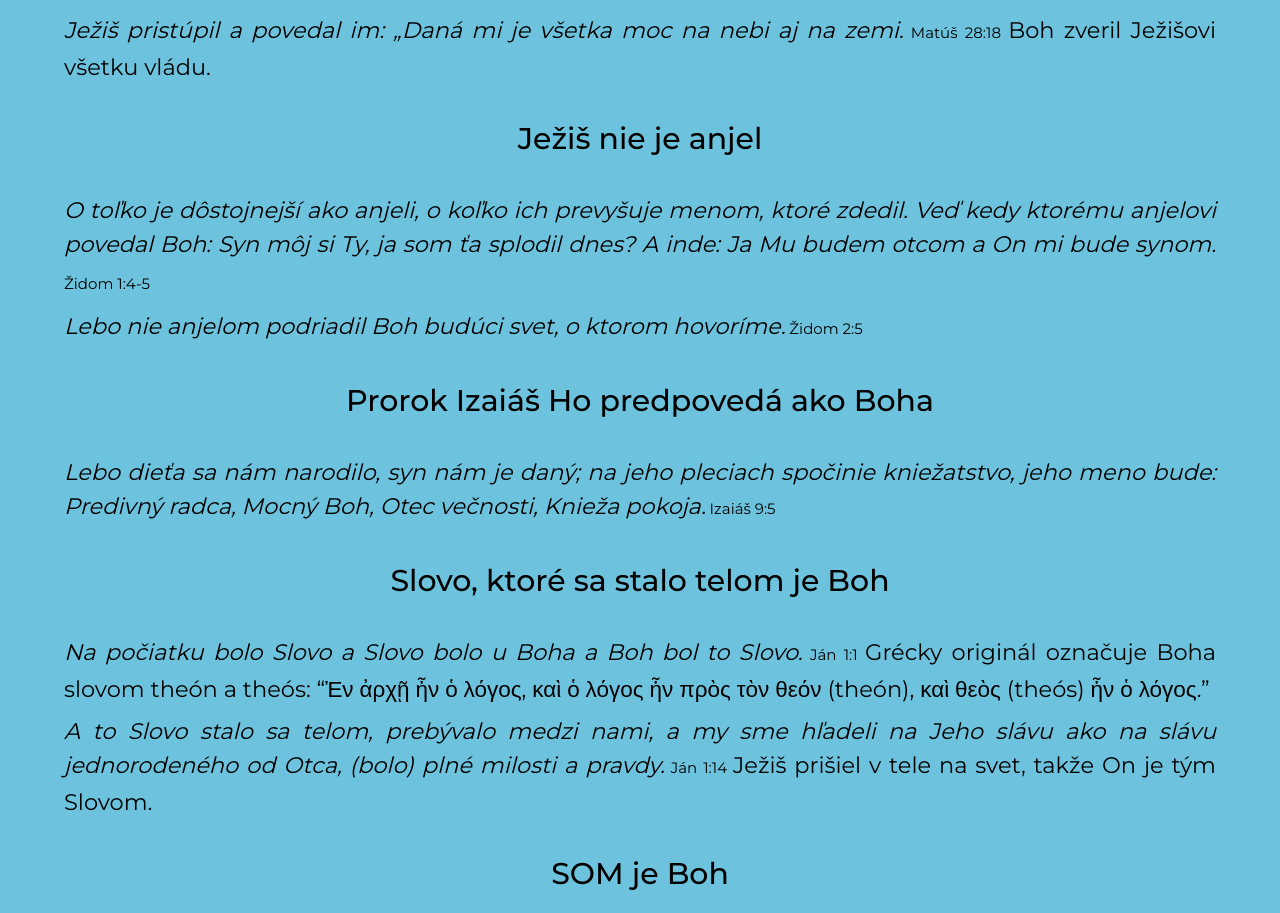
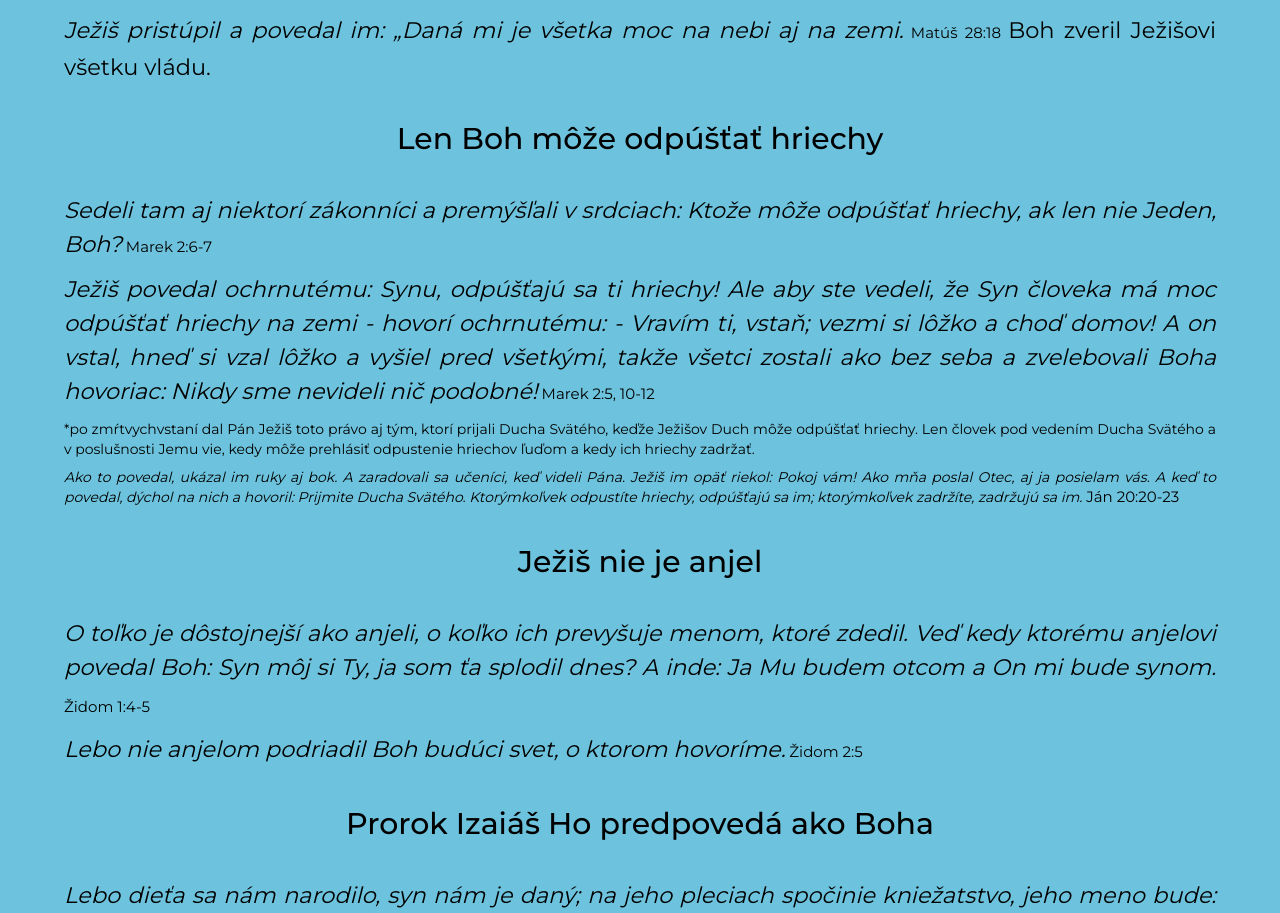
Before and after one commit to pkvarg/svedkovia-r, a React (Vite) app: page /je-jezis-boh in a window 1280 px wide. Shown: the part 1545-2458 px from the top of the page. Built offline with nearby package versions, Linux system fonts and the light colour scheme.

Commit message:
added Only God can forgive sins

```diff
--- a/src/JesusGod.json
+++ b/src/JesusGod.json
@@ -51,6 +51,15 @@
     "jRef8": "Matúš 28:18",
 
     "jText7": "Boh zveril Ježišovi všetku vládu.",
+
+    "jSub6_5": "Len Boh môže odpúšťať hriechy",
+    "jVerse6_5a": "Sedeli tam aj niektorí zákonníci a premýšľali v srdciach: Ktože môže odpúšťať hriechy, ak len nie Jeden, Boh?",
+    "jRef6_5a": "Marek 2:6-7",
+    "jVerse6_5b": "Ježiš povedal ochrnutému: Synu, odpúšťajú sa ti hriechy! Ale aby ste vedeli, že Syn človeka má moc odpúšťať hriechy na zemi - hovorí ochrnutému: - Vravím ti, vstaň; vezmi si lôžko a choď domov! A on vstal, hneď si vzal lôžko a vyšiel pred všetkými, takže všetci zostali ako bez seba a zvelebovali Boha hovoriac: Nikdy sme nevideli nič podobné!",
+    "jRef6_5b": "Marek 2:5, 10-12",
+    "jText6_5": "*po zmŕtvychvstaní dal Pán Ježiš toto právo aj tým, ktorí prijali Ducha Svätého, keďže Ježišov Duch môže odpúšťať hriechy. Len človek pod vedením Ducha Svätého a v poslušnosti Jemu vie, kedy môže prehlásiť odpustenie hriechov ľuďom a kedy ich hriechy zadržať.",
+    "jVerse6_5c": "Ako to povedal, ukázal im ruky aj bok. A zaradovali sa učeníci, keď videli Pána. Ježiš im opäť riekol: Pokoj vám! Ako mňa poslal Otec, aj ja posielam vás. A keď to povedal, dýchol na nich a hovoril: Prijmite Ducha Svätého. Ktorýmkoľvek odpustíte hriechy, odpúšťajú sa im; ktorýmkoľvek zadržíte, zadržujú sa im.",
+    "jRef6_5c": "Ján 20:20-23",
 
     "jSub7": "Ježiš nie je anjel",
 
@@ -151,6 +160,15 @@
     "jRef8": "Matthew 28:18",
     "jText7": "God entrusted all the reign to Jesus.",
 
+    "jSub6_5": "Only God can forgive sins",
+    "jVerse6_5a": "Now some teachers of the law were sitting there, thinking to themselves, Who can forgive sins but God alone?",
+    "jRef6_5a": "Mark 2:6-7",
+    "jVerse6_5b": "Jesus said to the paralyzed man, Son, your sins are forgiven. But I want you to know that the Son of Man has authority on earth to forgive sins. So he said to the man, I tell you, get up, take your mat and go home. He got up, took his mat and walked out in full view of them all. This amazed everyone and they praised God, saying, We have never seen anything like this!",
+    "jRef6_5b": "Mark 2:5, 10-12",
+    "jText6_5": "*After the resurrection, the Lord Jesus gave this right to those who received the Holy Spirit, since the Spirit of Jesus can forgive sins. Only a person under the guidance of the Holy Spirit and obedience to Him knows, when to declare the forgiveness of sins to people and when to retain their sins.",
+    "jVerse6_5c": "After he said this, he showed them his hands and side. The disciples were overjoyed when they saw the Lord. Again Jesus said, Peace be with you! As the Father has sent me, I am sending you. And with that he breathed on them and said, Receive the Holy Spirit. If you forgive anyone's sins, their sins are forgiven; if you do not forgive them, they are not forgiven.",
+    "jRef6_5c": "John 20:20-23",
+
     "jSub7": "Jesus is not an angel",
     "jVerse9": "So He became as far superior to the angels as the name He has inherited is excellent beyond theirs. For to which of the angels did God ever say: “You are My Son; today I have become Your Father”? Or again: “I will be His Father, and He will be My Son.” ",
     "jRef9": "Hebrews 1:4-5",
@@ -242,6 +260,15 @@
 
     "jText7": "Bůh svěřil Ježíši všechnu vládu.",
 
+    "jSub6_5": "Jen Bůh může odpouštět hříchy",
+    "jVerse6_5a": "Seděli tam někteří ze zákoníků a v duchu uvažovali: Kdo jiný může odpouštět hříchy než Bůh?",
+    "jRef6_5a": "Marek 2:6-7",
+    "jVerse6_5b": "Ježíš řekl ochrnutému: Synu, odpouštějí se ti hříchy. Abyste však věděli, že Syn člověka má moc na zemi odpouštět hříchy – řekne ochrnutému: Pravím ti, vstaň, vezmi své lože a jdi domů! On vstal, vzal hned své lože a vyšel před očima všech, takže všichni žasli a chválili Boha: Něco takového jsme ještě nikdy neviděli.",
+    "jRef6_5b": "Marek 2:5, 10-12",
+    "jText6_5": "*po zmrtvýchvstání dal Pán Ježíš toto právo i těm, kteří přijali Ducha Svatého, protože Ježíšův Duch může odpouštět hříchy. Jen člověk pod vedením Ducha Svatého a v poslušnosti Jemu ví, kdy může prohlásit odpuštění hříchů lidem a kdy je hříchy zadržet.",
+    "jVerse6_5c": "Když to řekl, ukázal jim ruce a bok. Učedníci se zaradovali, když spatřili Pána. Ježíš jim znovu řekl: Pokoj vám. Jako mne poslal Otec, tak já posílám vás. Po těch slovech na ně dechl a řekl jim: Přijměte Ducha svatého. Komu odpustíte hříchy, tomu jsou odpuštěny, komu je neodpustíte, tomu odpuštěny nejsou.",
+    "jRef6_5c": "Jan 20:20-23",
+
     "jSub7": "  Ježíš není anděl",
 
     "jVerse9": "O tolik je důstojnější než andělé, o kolik je převyšuje jménem, které zdědil. Vždyť kdy kterému andělovi řekl Bůh: Synu můj jsi Ty, já jsem tě zplodil dnes? A jinde: Já Mu budu otcem a On mi bude synem.",
--- a/src/context/StateContext.jsx
+++ b/src/context/StateContext.jsx
@@ -2,13 +2,10 @@ import React, { createContext, useContext, useState, useEffect } from 'react'
 const Context = createContext()
 
 export const StateContext = ({ children }) => {
-  const [language, setLanguage] = useState('slovak')
-
-  useEffect(() => {
+  const [language, setLanguage] = useState(() => {
     const LocalStorageLanguage = window.localStorage.getItem('language')
-    if (LocalStorageLanguage !== null)
-      setLanguage(JSON.parse(LocalStorageLanguage))
-  }, [])
+    return LocalStorageLanguage ? JSON.parse(LocalStorageLanguage) : 'slovak'
+  })
 
   useEffect(() => {
     window.localStorage.setItem('language', JSON.stringify(language))
--- a/src/pages/Jezis.jsx
+++ b/src/pages/Jezis.jsx
@@ -173,6 +173,44 @@ const Jezis = () => {
             </span>
             {content.jText7}
             {/* Boh zveril Ježišovi všetku vládu.{' '} */}
+          </p>
+
+          <h3 className='text-center my-8'>
+            {content.jSub6_5}
+          </h3>
+
+          <p>
+            <span className='italic'>
+              {content.jVerse6_5a}
+            </span>
+            <span id='verse-ref'>
+              {' '}
+              {content.jRef6_5a}
+            </span>
+          </p>
+
+          <p className='mt-2'>
+            <span className='italic'>
+              {content.jVerse6_5b}
+            </span>
+            <span id='verse-ref'>
+              {' '}
+              {content.jRef6_5b}
+            </span>
+          </p>
+
+          <p className='mt-2 text-sm'>
+            {content.jText6_5}
+          </p>
+
+          <p className='mt-2 text-sm'>
+            <span className='italic'>
+              {content.jVerse6_5c}
+            </span>
+            <span id='verse-ref'>
+              {' '}
+              {content.jRef6_5c}
+            </span>
           </p>
 
           <h3 className='text-center my-8'>
```
